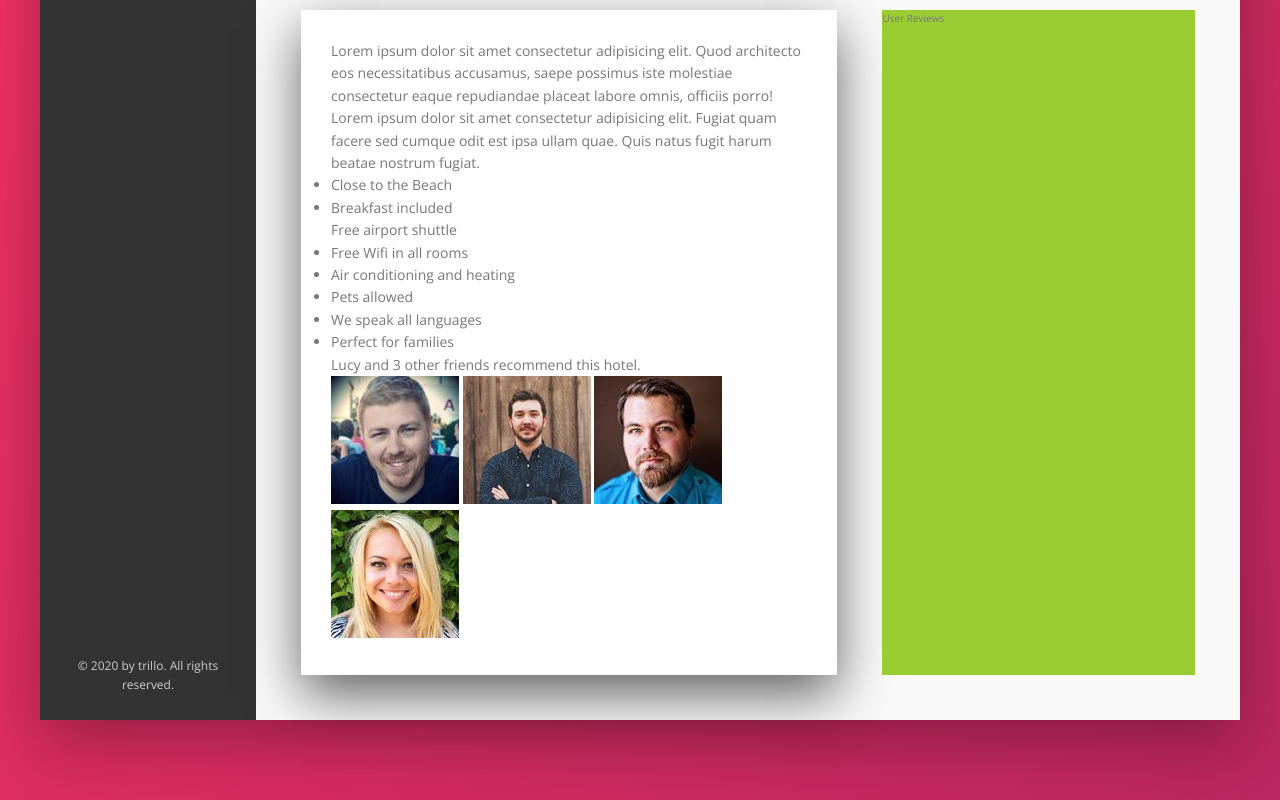
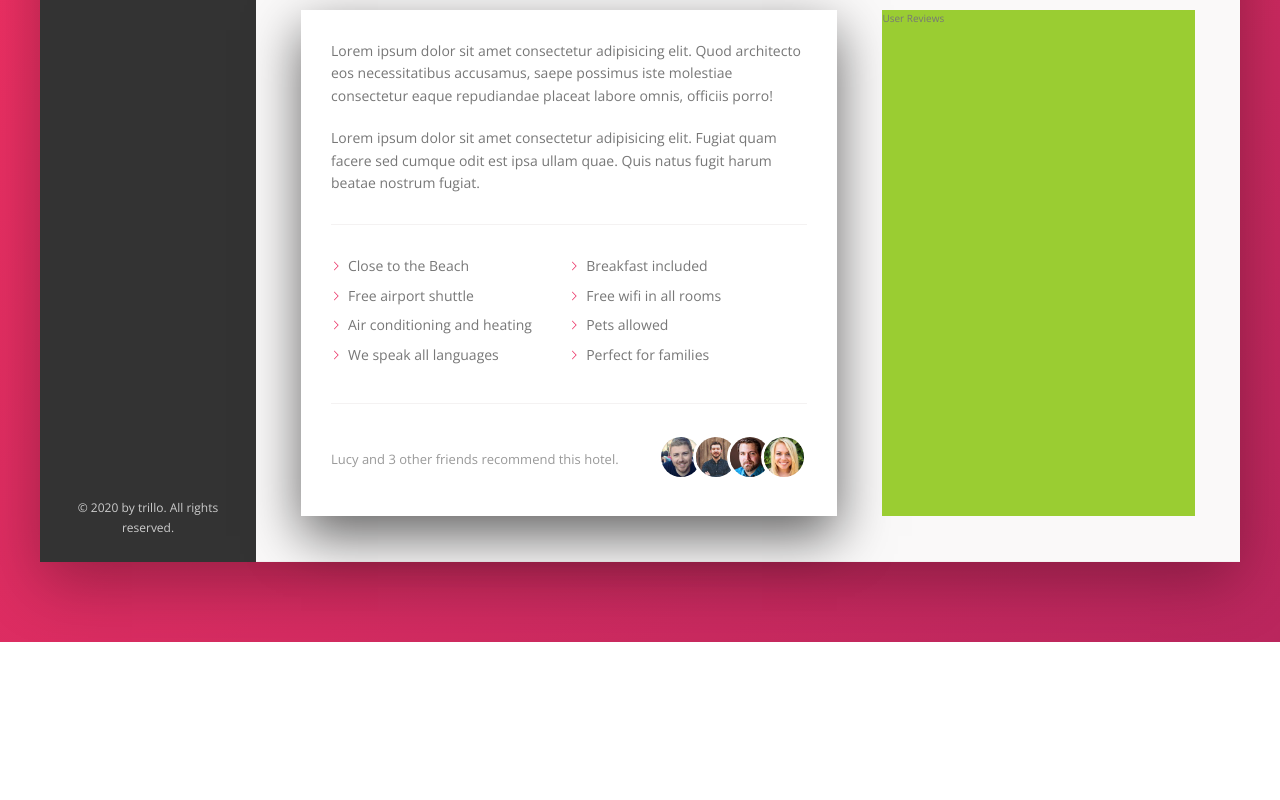
Before and after one commit to nikkisato/Trillo_Project, a website: page index.html in a window 1280 px wide. Shown: the part 637-1437 px from the top of the page. After the commit the page ends 1279 px from the top, so only its background shows below. Drawn offline with nearby package versions, Linux system fonts and the light colour scheme.

Commit message:
completed part 2 description section

```diff
--- a/index.html
+++ b/index.html
@@ -173,9 +173,9 @@
 
               <ul class="list">
                 <li class="list__item">Close to the Beach</li>
-                <li class="list__item">Breakfast included</li
+                <li class="list__item">Breakfast included</li>
                 <li class="list__item">Free airport shuttle</li>
-                <li class="list__item">Free Wifi in all rooms</li>
+                <li class="list__item">Free wifi in all rooms</li>
                 <li class="list__item">Air conditioning and heating</li>
                 <li class="list__item">Pets allowed</li>
                 <li class="list__item">We speak all languages</li>
@@ -183,16 +183,31 @@
               </ul>
 
               <div class="recommend">
-                  <p class="paragraph__count">
-                      Lucy and 3 other friends recommend this hotel.
-                  </p>
-                  <div class="recommend__friends">
-                      <img src="img/user-3.jpg" alt="Friend 1" class="recommend__photo">
-                      <img src="img/user-4.jpg" alt="Friend 4" class="recommend__photo">
-                      <img src="img/user-5.jpg" alt="Friend 5" class="recommend__photo">
-                      <img src="img/user-6.jpg" alt="Friend 6" class="recommend__photo">
-
-                  </div>
+                <p class="recommend__count">
+                  Lucy and 3 other friends recommend this hotel.
+                </p>
+                <div class="recommend__friends">
+                  <img
+                    src="img/user-3.jpg"
+                    alt="Friend 1"
+                    class="recommend__photo"
+                  />
+                  <img
+                    src="img/user-4.jpg"
+                    alt="Friend 4"
+                    class="recommend__photo"
+                  />
+                  <img
+                    src="img/user-5.jpg"
+                    alt="Friend 5"
+                    class="recommend__photo"
+                  />
+                  <img
+                    src="img/user-6.jpg"
+                    alt="Friend 6"
+                    class="recommend__photo"
+                  />
+                </div>
               </div>
             </div>
 
--- a/sass/_base.scss
+++ b/sass/_base.scss
@@ -32,6 +32,8 @@ Grey dark 3: #999
 
   --shadow-dark: 0 2rem 6rem rgba(0, 0, 0, 0.3);
   --shadow-light: 0 2rem 5rem rgba(0, 0, 0, 0.6);
+
+  --line: 1px solid var(--color-grey-light-2);
 }
 
 * {
--- a/sass/_components.scss
+++ b/sass/_components.scss
@@ -270,3 +270,68 @@
     box-shadow: none;
   }
 }
+
+.paragraph:not(:last-of-type) {
+  margin-bottom: 2rem;
+}
+
+.list {
+  margin: 3rem 0;
+  list-style: none;
+  padding: 3rem 0;
+  border-top: var(--line);
+  border-bottom: var(--line);
+
+  display: flex;
+  flex-wrap: wrap;
+
+  &__item {
+    flex: 0 0 50%;
+    margin-bottom: 0.7rem;
+  }
+
+  &__item::before {
+    content: '';
+    display: inline-block;
+    height: 1rem;
+    width: 1rem;
+    margin-right: 0.7rem;
+
+    //older browser
+    // background-image: url(../img/chevron-thin-right.svg);
+    // background-size: cover;
+
+    //newer browser mask
+    background-color: var(--color-primary);
+    -webkit-mask-image: url(../img/chevron-thin-right.svg);
+    -webkit-mask-size: cover;
+
+    mask-image: url(../img/chevron-thin-right.svg);
+    mask-size: cover;
+  }
+}
+
+.recommend {
+  font-size: 1.3rem;
+  color: var(--color-grey-dark-3);
+  display: flex;
+  align-items: center;
+
+  &__count {
+    margin-right: auto;
+  }
+
+  &__friends {
+  }
+  &__photo {
+    box-sizing: content-box;
+    height: 4rem;
+    width: 4rem;
+    border-radius: 50%;
+    border: 3px solid #fff;
+
+    &:not(:last-child) {
+      margin-right: -1.5rem;
+    }
+  }
+}
```
Also changed, not shown: css/style.css.
